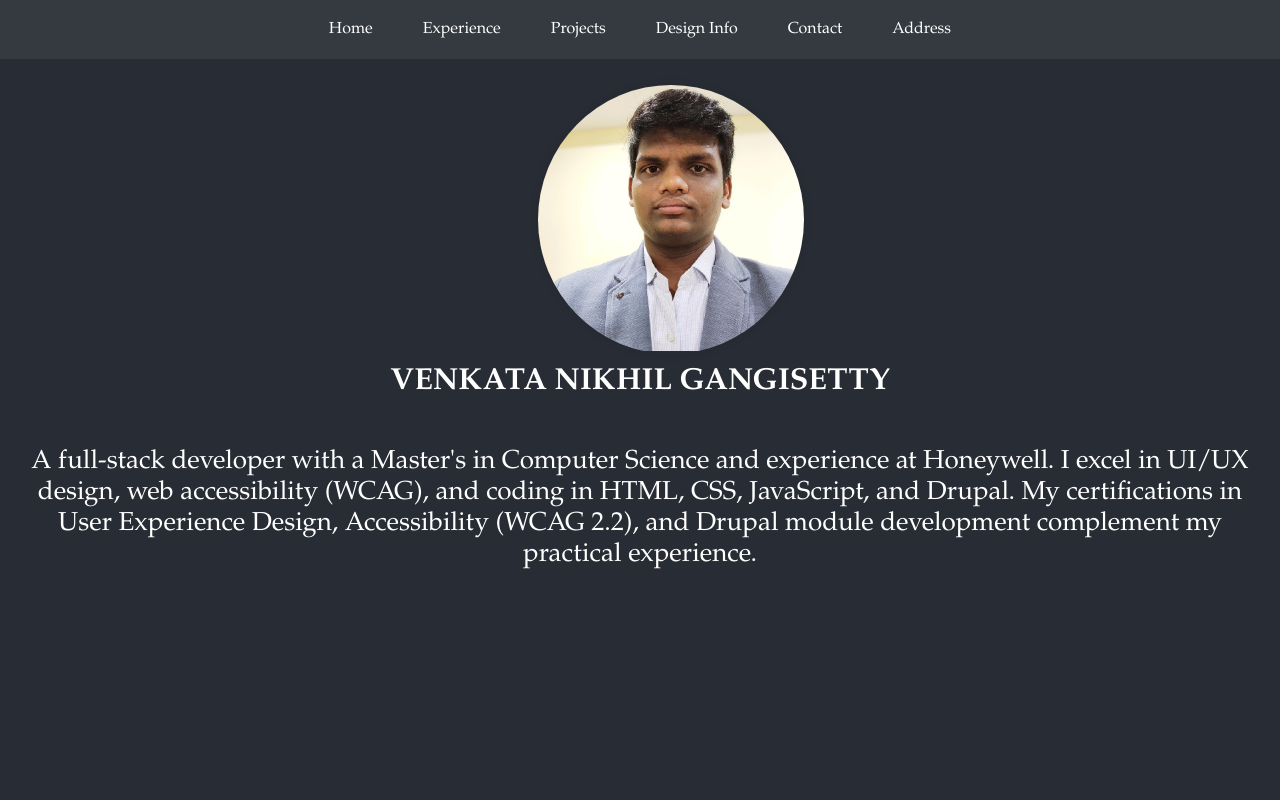
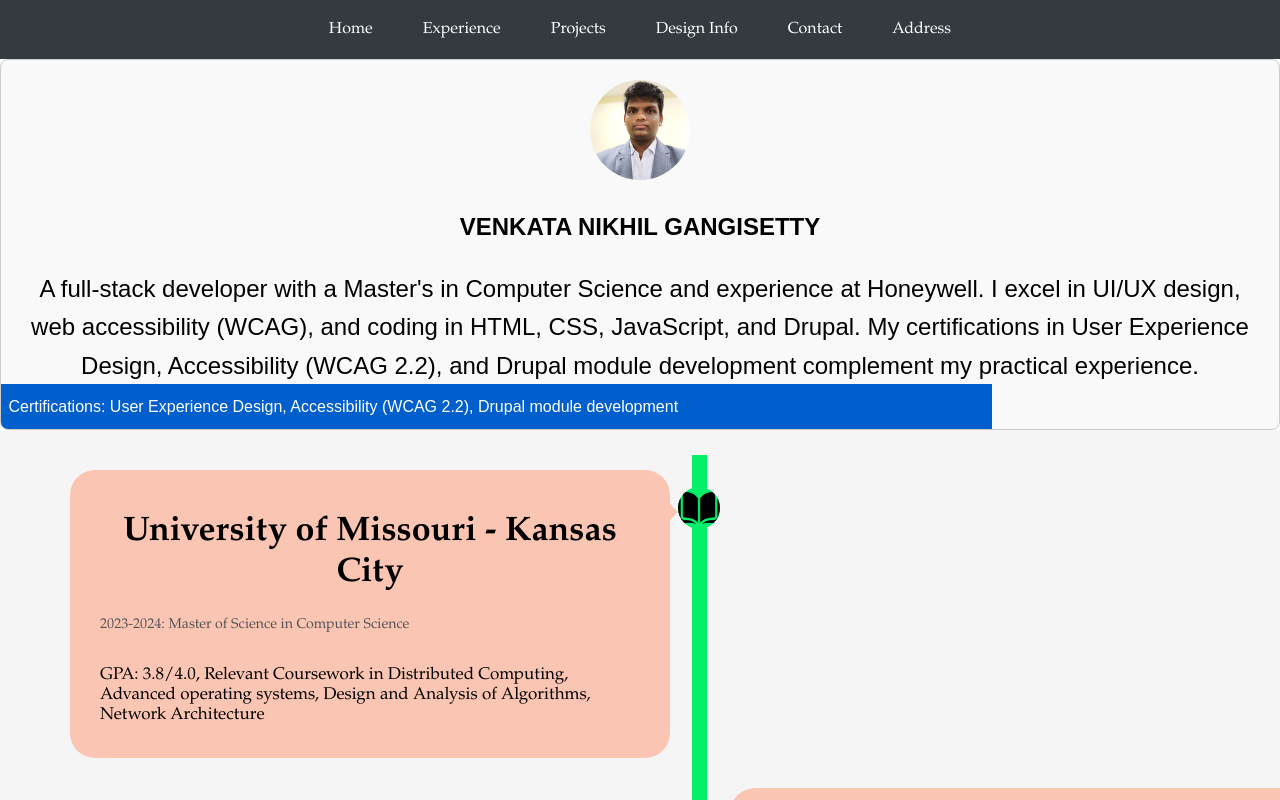
Before and after one commit to gsvn32/portfolio, a React (Create React App) app: page / in a window 1280 px wide. Shown: the top 800 px of the page. Built offline with nearby package versions, Linux system fonts and the light colour scheme.

Commit message:
prototype 0.1.0

```diff
--- a/src/Footer.css
+++ b/src/Footer.css
@@ -1,21 +1,45 @@
 .footer {
-    background-color: #282c34;
-    font-size: calc(10px + 2vmin);
-    color: white;
-    display: flex;
-    flex-direction: row;
-  }
-.footer a {
-    color: white;
-    font-size: calc(5px + 2vmin);
-  }
-.footer div {
-    padding: 20px 30px;
-    color: white;
-    text-align: left;
-    font-size: calc(5px + 2vmin);
-  }
-  .copyright {
-    top: 86%;
-    position: relative;
-  }
+  font-family: Arial, sans-serif;
+  padding: 20px;
+  background-color: #f1f1f1;
+  border-top: 1px solid #ccc;
+  display: flex;
+  flex-direction: column;
+  align-items: center;
+}
+
+#contact, #address {
+  margin: 10px 0;
+}
+
+h3 {
+  margin-bottom: 5px;
+}
+
+a {
+  color: #005fcc;
+  text-decoration: none;
+}
+
+a:hover {
+  text-decoration: underline;
+}
+
+button.scroll-to-top {
+  margin-top: 20px;
+  padding: 10px 20px;
+  background-color: #005fcc;
+  color: white;
+  border: none;
+  border-radius: 5px;
+  cursor: pointer;
+  font-size: 1em;
+}
+
+button.scroll-to-top:hover {
+  background-color: #003f99;
+}
+
+button.scroll-to-top:focus {
+  outline: 3px solid #003f99;
+}
--- a/src/Footer.tsx
+++ b/src/Footer.tsx
@@ -1,10 +1,17 @@
+import React, { useEffect } from 'react';
+import './Footer.css';
 
-import React from 'react';
-import './Footer.css'
-import { useEffect, useState } from 'react';
-function Footer () {
+function Footer() {
+    useEffect(() => {
+        const yearElement = document.getElementById('currentYear');
+        if (yearElement) {
+            yearElement.textContent = new Date().getFullYear().toString();
+        }
+    }, []);
 
-
+    const scrollToTop = () => {
+        window.scrollTo({ top: 0, behavior: 'smooth' });
+    };
 
     return (
         <footer className="footer">
@@ -16,18 +23,18 @@ function Footer () {
             </div>
             <div id='address'>
                 <h3>Address</h3>
-            <p>301 W Armour blvd</p>
+                <p>301 W Armour Blvd</p>
                 <p>Kansas City, MO</p>
             </div>
             <div>
-        <p className='copyright'>&copy; <span id="currentYear"></span> Nikhil Gangisetty. All rights reserved.| <a href="https://www.flaticon.com/" title="icons" className='credit'>Credits</a>
+                <p className='copyright'>
+                    &copy; <span id="currentYear"></span> Nikhil Gangisetty. All rights reserved. |
+                    <a href="https://www.flaticon.com/" title="icons" className='credit'>Credits</a>
                 </p>
             </div>
-        <script>
-        document.getElementById('currentYear').textContent = new Date().getFullYear();
-        </script>
+            <button onClick={scrollToTop} className="scroll-to-top" aria-label="Scroll to top">Top</button>
         </footer>
     );
-};
+}
 
-export default Footer
+export default Footer;
--- a/src/Profile.css
+++ b/src/Profile.css
@@ -1,32 +1,53 @@
 .profile {
-    background-color: #282c34;
-    min-height: 100vh;
-    display: flex;
-    flex-direction: column;
-    font-size: calc(10px + 2vmin);
-    color: white;
+  font-family: Arial, sans-serif;
+  line-height: 1.6;
+
+  padding: 20px;
+  border: 1px solid #ccc;
+  border-radius: 8px;
+  background-color: #f9f9f9;
+  position: relative;
+  overflow: hidden;
 }
 
 .profile-picture {
-    width: 266px;
-    height: 269px;
-    overflow: hidden;
-    border-radius: 50%; /* Makes it circular */
-    box-shadow: 0 0 10px rgba(0, 0, 0, 0.1); /* Optional: Adds a shadow */
-    margin-top: 2%;
-    margin-left: 42%;
+  display: inline-block;
+  margin-bottom: 10px;
+}
+
+.profile-img {
+  width: 100px;
+  height: 100px;
+  border-radius: 50%;
 }
 
 .heading-name {
-    padding: 10px 15px;
-    margin: 0;
-    /*border: 1px solid #f17105;
-    font-size: x-large;*/
+  margin: 10px 0;
+  font-size: 1.5em;
 }
 
-  .profile-img {
+.certification-banner {
+  position: absolute;
+  bottom: 0;
+  left: 100%;
+  white-space: nowrap;
+  padding: 10px;
+  background-color: #005fcc;
+  color: white;
+  font-size: 1em;
+  animation: scroll-left 10s linear infinite;
   width: 100%;
-    height: auto;
-    display: block;
+}
 
+.certification-banner.paused {
+  animation-play-state: paused;
 }
+
+@keyframes scroll-left {
+  0% {
+      left: 100%;
+  }
+  100% {
+      left: -100%;
+  }
+}
--- a/src/Profile.tsx
+++ b/src/Profile.tsx
@@ -1,7 +1,25 @@
-import React from 'react';
+import React, { useState } from 'react';
 import './Profile.css';
 
 function Profile() {
+    const [isPaused, setIsPaused] = useState(false);
+
+    const handleMouseOver = () => {
+        setIsPaused(true);
+    };
+
+    const handleMouseOut = () => {
+        setIsPaused(false);
+    };
+
+    const handleFocus = () => {
+        setIsPaused(true);
+    };
+
+    const handleBlur = () => {
+        setIsPaused(false);
+    };
+
     return (
         <header className="profile" role="banner">
             <div className="profile-picture" tabIndex={0} aria-label="Profile Picture">
@@ -13,6 +31,17 @@ function Profile() {
                     A full-stack developer with a Master's in Computer Science and experience at Honeywell. I excel in UI/UX design, web accessibility (WCAG), and coding in HTML, CSS, JavaScript, and Drupal. My certifications in User Experience Design, Accessibility (WCAG 2.2), and Drupal module development complement my practical experience.
                 </p>
             </section>
+            <div
+                className={`certification-banner ${isPaused ? 'paused' : ''}`}
+                onMouseOver={handleMouseOver}
+                onMouseOut={handleMouseOut}
+                onFocus={handleFocus}
+                onBlur={handleBlur}
+                tabIndex={0}
+                aria-label="Certifications: User Experience Design, Accessibility (WCAG 2.2), Drupal module development"
+            >
+                Certifications: User Experience Design, Accessibility (WCAG 2.2), Drupal module development
+            </div>
         </header>
     );
 }
```
Lines whose indentation alone changed are shown as unchanged.
